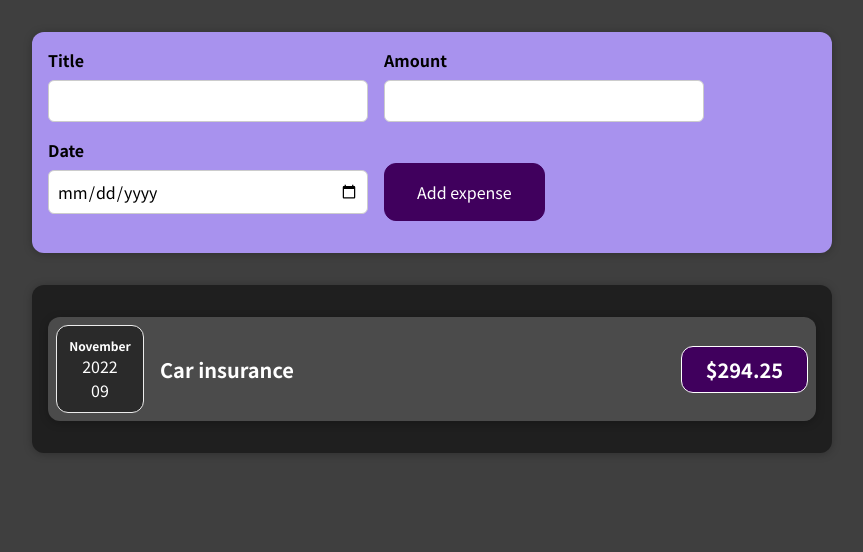
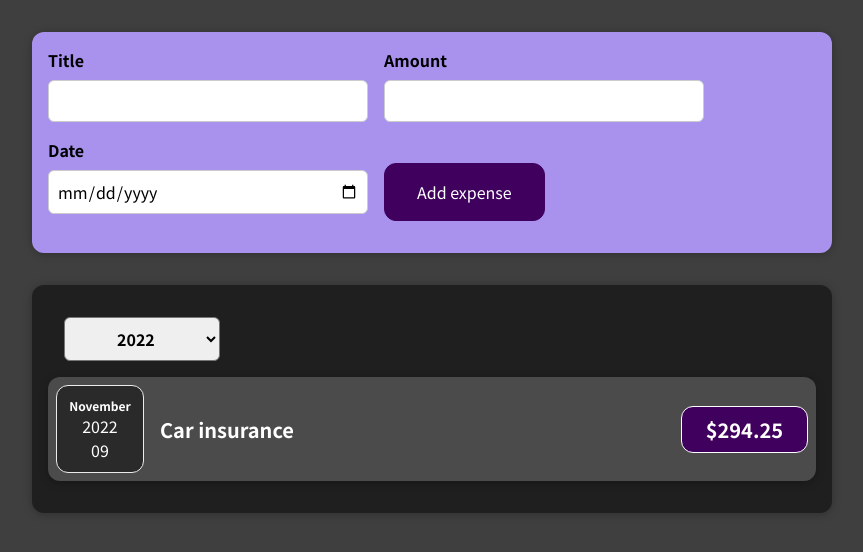
Before and after one commit to mahyarErshad/React-expense-manager-, a React (Create React App) app: page / in a window 1280 px wide. Shown: the top 552 px of the page, without its empty margins (208-1071 px from the left). Built offline with nearby package versions, Linux system fonts and the light colour scheme.

Commit message:
Imported ExpenseFilter

```diff
--- a/src/components/ExpenseItem/ExpenseItem.jsx
+++ b/src/components/ExpenseItem/ExpenseItem.jsx
@@ -1,10 +1,12 @@
 import React from "react";
 import ExpenseCard from "../ExpenseCard/ExpenseCard";
+import ExpenseFilter from "../ExpenseMonitor/ExpenseFilter/ExpenseFilter";
 import "./ExpenseItem.css";
 
 function ExpenseItem() {
   return (
     <div className="expenses">
+      <ExpenseFilter />
       <ExpenseCard />
     </div>
   );
```
Also changed, not shown: 1 other file (tests, documents, lock files or other folders).
